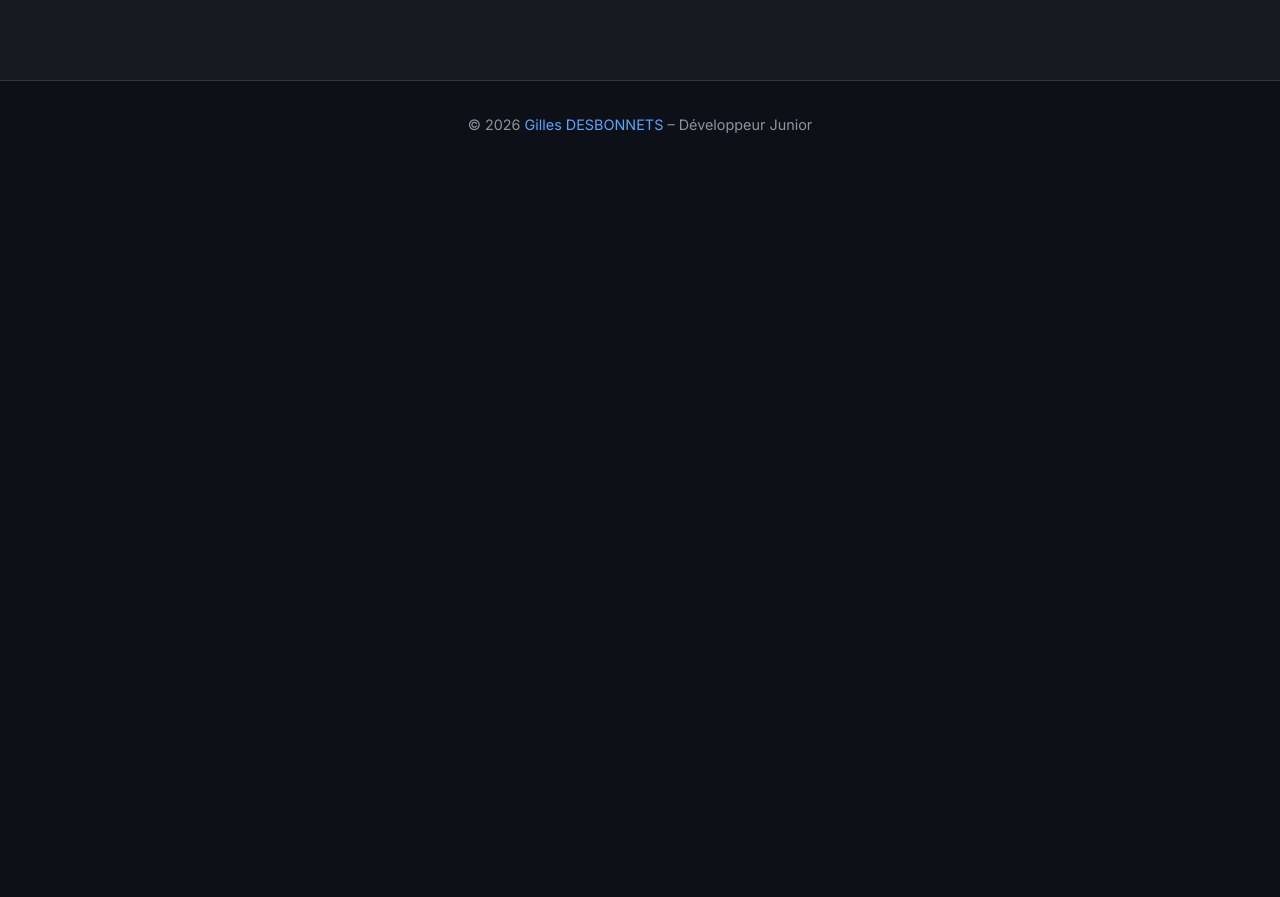
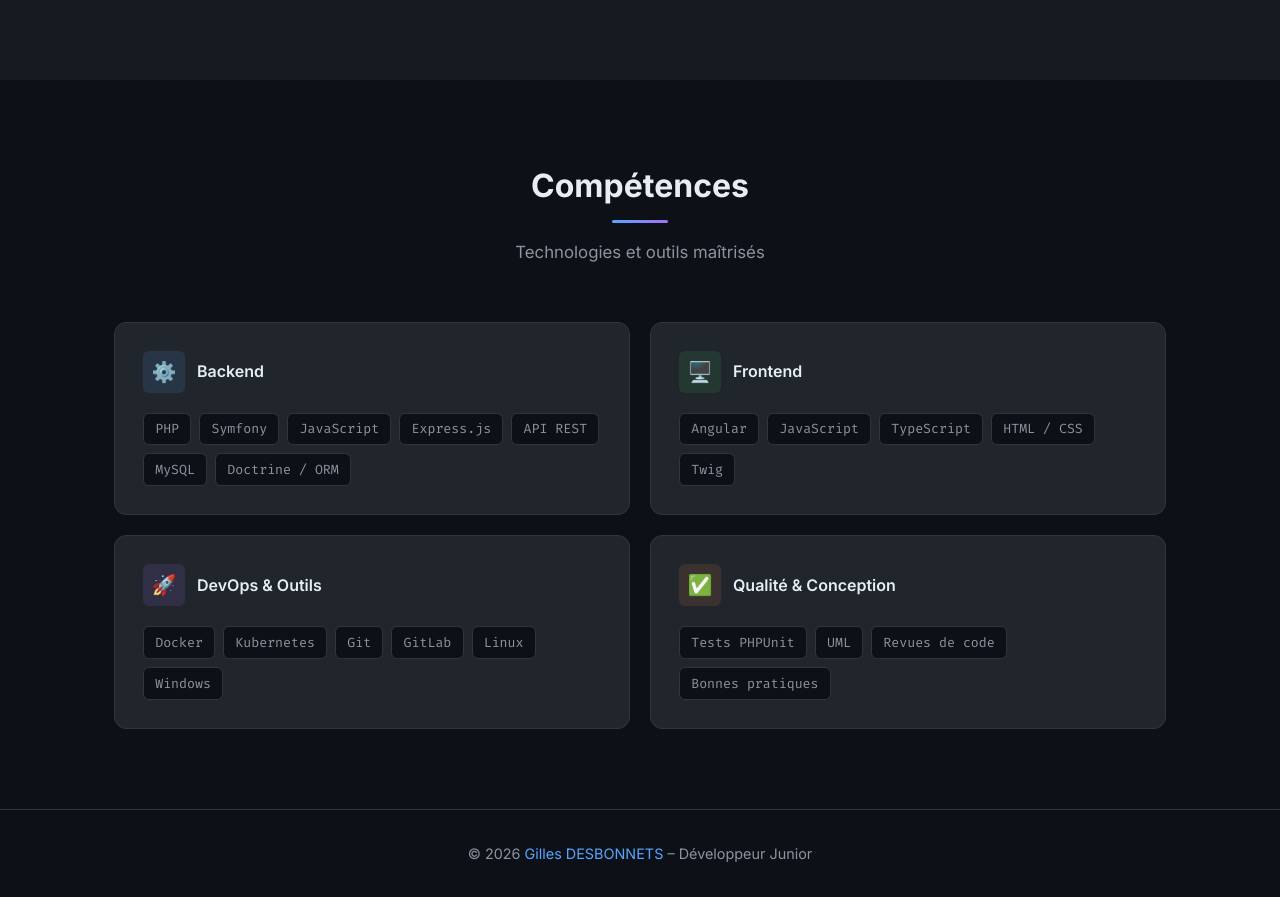
Before and after one commit to Desbonnets/portfolio-react, a React (Vite) app: page / in a window 1280 px wide. Shown: the part 1400-2297 px from the top of the page. Before the commit the page ends 1568 px from the top, so only its background shows below. Built offline with nearby package versions, Linux system fonts and the light colour scheme.

Commit message:
feat(components) ajout de la parti des competances

```diff
--- a/src/App.tsx
+++ b/src/App.tsx
@@ -2,6 +2,7 @@ import './App.css'
 import Navbar from './components/navbar/Navbar'
 import Profile from './components/profile/Profile'
 import About from './components/about/About'
+import Skills from './components/skills/Skills'
 
 function App() {
   return (
@@ -10,6 +11,7 @@ function App() {
       <main>
         <Profile />
         <About />
+        <Skills />
       </main>
       <footer className="footer">
         <div className="container">
--- /dev/null
+++ b/src/components/skills/Skills.css
@@ -0,0 +1,74 @@
+/* ============================================
+   SKILLS
+   ============================================ */
+.skills__grid {
+  display: grid;
+  grid-template-columns: repeat(2, 1fr);
+  gap: 1.25rem;
+}
+
+.skills__card {
+  background: var(--card);
+  border: 1px solid var(--border);
+  border-radius: var(--radius);
+  padding: 1.75rem;
+  transition: all var(--transition);
+}
+
+.skills__card:hover {
+  border-color: var(--border-2);
+  background: var(--card-hover);
+  transform: translateY(-3px);
+  box-shadow: 0 8px 30px rgba(0, 0, 0, 0.25);
+}
+
+.skills__card-header {
+  display: flex;
+  align-items: center;
+  gap: 0.75rem;
+  margin-bottom: 1.25rem;
+}
+
+.skills__card-icon {
+  width: 42px;
+  height: 42px;
+  border-radius: var(--radius-sm);
+  display: flex;
+  align-items: center;
+  justify-content: center;
+  font-size: 1.25rem;
+  flex-shrink: 0;
+}
+
+.skills__card-title {
+  font-size: 1rem;
+  font-weight: 600;
+  color: var(--text);
+}
+
+.skills__tags {
+  display: flex;
+  flex-wrap: wrap;
+  gap: 0.5rem;
+}
+
+.skill-tag {
+  background: var(--bg);
+  border: 1px solid var(--border);
+  color: var(--text-muted);
+  padding: 0.3rem 0.7rem;
+  border-radius: var(--radius-sm);
+  font-size: 0.83rem;
+  font-family: 'Fira Code', 'Consolas', monospace;
+  transition: all var(--transition);
+  cursor: default;
+}
+
+.skill-tag:hover {
+  border-color: var(--accent);
+  color: var(--accent);
+}
+
+@media (max-width: 640px) {
+  .skills__grid { grid-template-columns: 1fr; }
+}
--- /dev/null
+++ b/src/components/skills/Skills.tsx
@@ -0,0 +1,63 @@
+import './Skills.css'
+
+interface SkillCategory {
+  title: string
+  icon: string
+  colorClass: string
+  skills: string[]
+}
+
+const categories: SkillCategory[] = [
+  {
+    title: 'Backend',
+    icon: '⚙️',
+    colorClass: 'icon-blue',
+    skills: ['PHP', 'Symfony', 'JavaScript', 'Express.js', 'API REST', 'MySQL', 'Doctrine / ORM'],
+  },
+  {
+    title: 'Frontend',
+    icon: '🖥️',
+    colorClass: 'icon-green',
+    skills: ['Angular', 'JavaScript', 'TypeScript', 'HTML / CSS', 'Twig'],
+  },
+  {
+    title: 'DevOps & Outils',
+    icon: '🚀',
+    colorClass: 'icon-purple',
+    skills: ['Docker', 'Kubernetes', 'Git', 'GitLab', 'Linux', 'Windows'],
+  },
+  {
+    title: 'Qualité & Conception',
+    icon: '✅',
+    colorClass: 'icon-orange',
+    skills: ['Tests PHPUnit', 'UML', 'Revues de code', 'Bonnes pratiques'],
+  },
+]
+
+export default function Skills() {
+  return (
+    <section className="section" id="skills">
+      <div className="container">
+        <div className="section-header">
+          <h2 className="section-title">Compétences</h2>
+          <p className="section-subtitle">Technologies et outils maîtrisés</p>
+        </div>
+        <div className="skills__grid">
+          {categories.map(cat => (
+            <div key={cat.title} className="skills__card">
+              <div className="skills__card-header">
+                <div className={`skills__card-icon ${cat.colorClass}`}>{cat.icon}</div>
+                <h3 className="skills__card-title">{cat.title}</h3>
+              </div>
+              <div className="skills__tags">
+                {cat.skills.map(skill => (
+                  <span key={skill} className="skill-tag">{skill}</span>
+                ))}
+              </div>
+            </div>
+          ))}
+        </div>
+      </div>
+    </section>
+  )
+}
```
